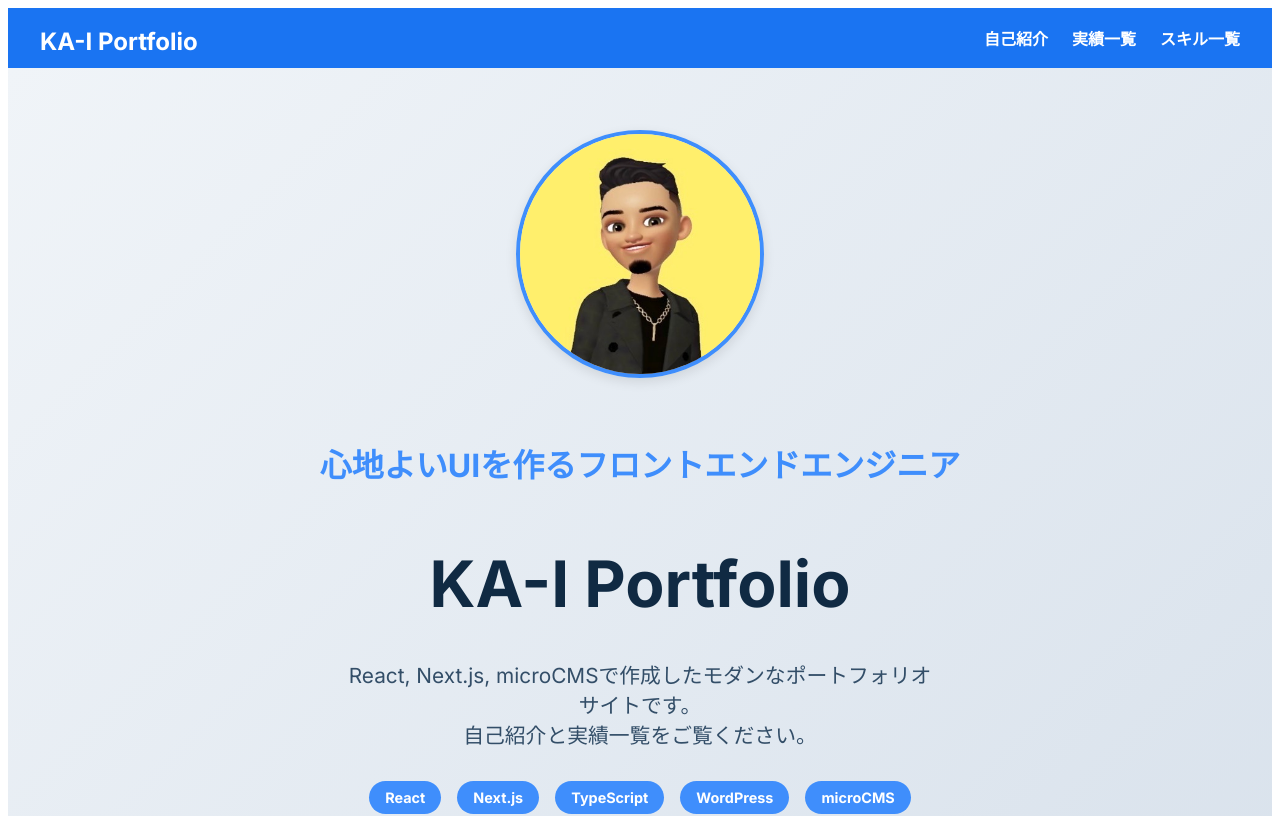
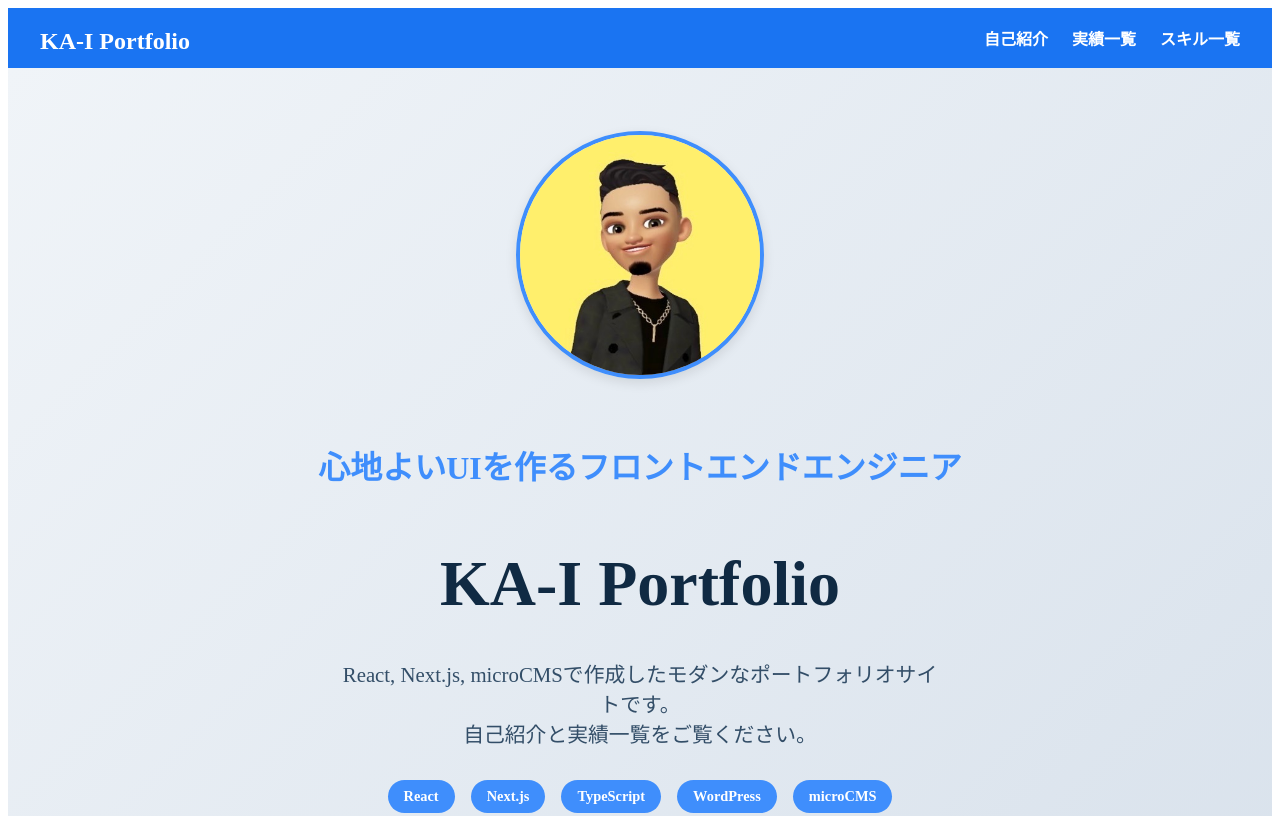
Before and after one commit to kai729/kai-portfolio, a Next.js app: page / in a window 1280 px wide. Shown: the top 816 px of the page. Built offline with nearby package versions, Linux system fonts and the light colour scheme.

Commit message:
commit04

```diff
--- a/app/layout.tsx
+++ b/app/layout.tsx
@@ -2,9 +2,6 @@ import type { Metadata } from "next";
 import "./globals.css";
 import Header from "./components/Header";
 import Footer from "./components/Footer";
-import { Inter } from "next/font/google";
-
-const inter = Inter({ subsets: ["latin"] });
 
 export const metadata: Metadata = {
   title: {
@@ -22,7 +19,7 @@ export const metadata: Metadata = {
         url: "/ogp.png", // publicフォルダに配置
         width: 1200,
         height: 630,
-        alt: "KA-I Portfolio",
+        alt: "KA-I PortFolio",
       },
     ],
   },
@@ -35,7 +32,7 @@ export const metadata: Metadata = {
 
 export default function RootLayout({ children }: { children: React.ReactNode }) {
   return (
-    <html lang="ja" className={inter.className}>
+    <html lang="ja">
       <head>
         <link rel="apple-touch-icon" href="/profile.JPG" />
 
```
